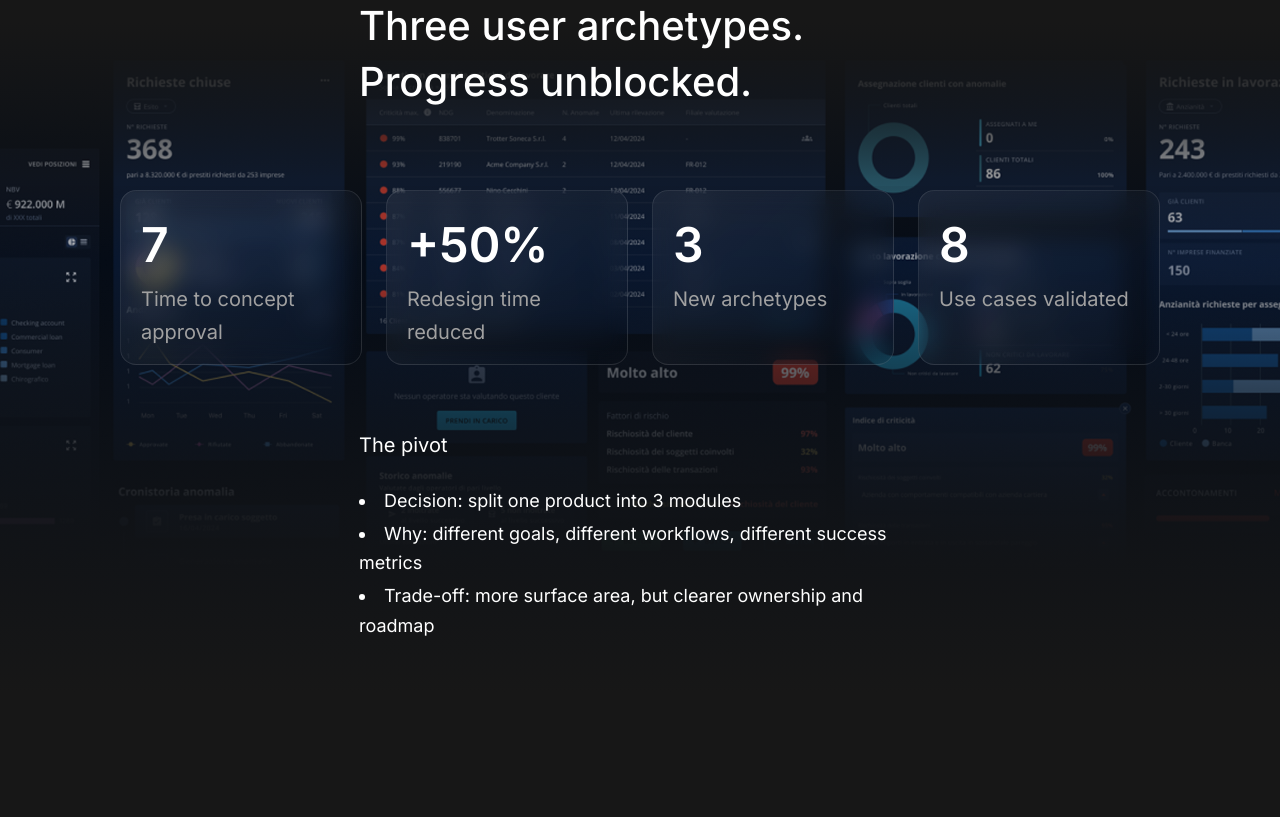
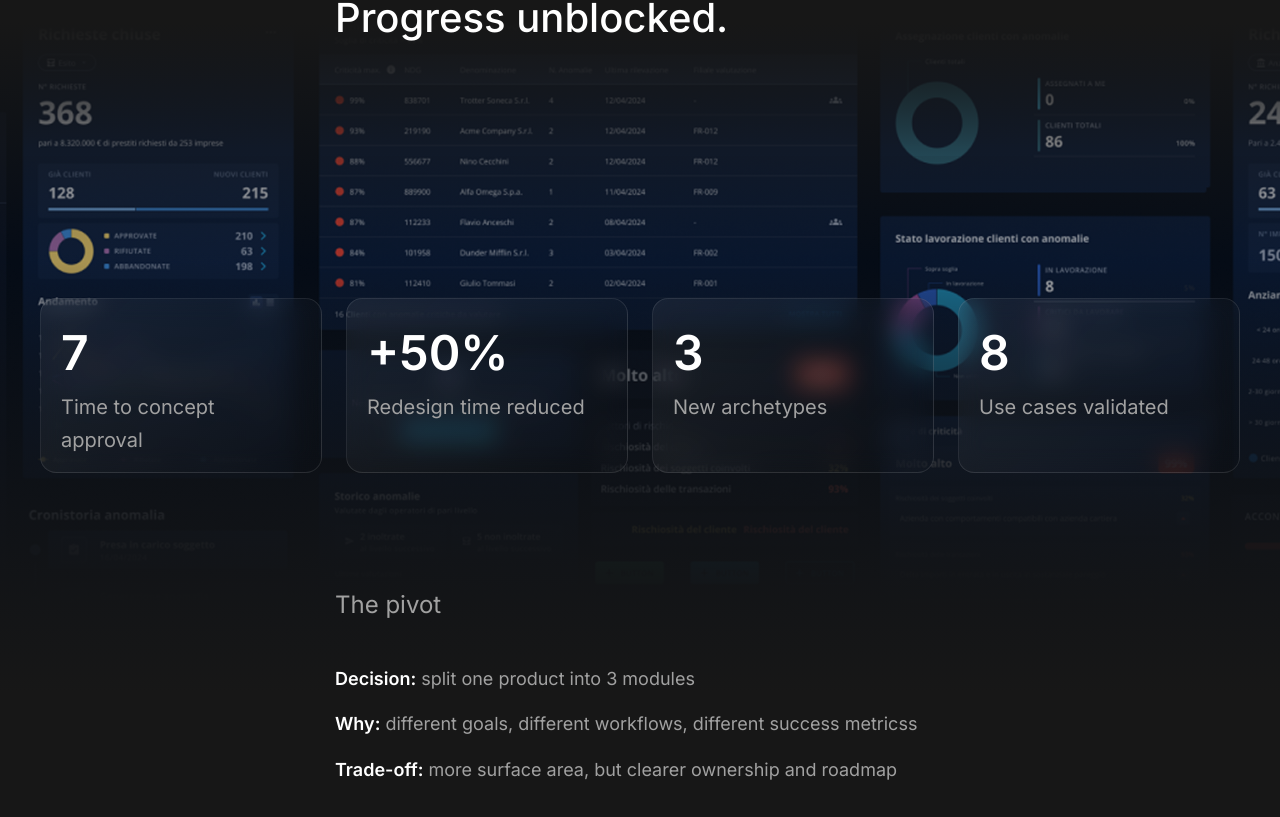
Before and after one commit to leonardodemurtas/portfolio-next, a Next.js app: page /featured/credit-portfolio-monitoring in a window 1280 px wide. Shown: the part 1543-2360 px from the top of the page. Built offline with nearby package versions, Linux system fonts and the light colour scheme.

Commit message:
fix hero

```diff
--- a/app/featured/credit-portfolio-monitoring/page.tsx
+++ b/app/featured/credit-portfolio-monitoring/page.tsx
@@ -161,14 +161,14 @@ export default function CreditPortfolioMonitoringPage() {
             </section>
 
             {/* 3. Goal Section with KPI Cards */}
-            <section className="relative bg-[var(--foreground)] min-h-[960px] overflow-hidden">
+            <section className="relative bg-[var(--foreground)] min-h-[960px] overflow-hidden flex flex-col justify-start items-center">
                 {/* Background Image */}
                 <div className="absolute inset-0 z-0">
                     <Image
                         src="/design-system/Goal-2.png"
                         alt="Dashboard background"
                         fill
-                        className="object-contain object-center"
+                        className="object-cover object-center"
                     />
                 </div>
                 {/* Top gradient fade */}
@@ -180,9 +180,9 @@ export default function CreditPortfolioMonitoringPage() {
                 />
 
                 {/* Content */}
-                <div className="relative z-20 flex flex-col items-center pt-8 pb-16">
+                <div className="relative z-20 flex flex-col items-center pt-0 pb-0">
                     {/* Statement */}
-                    <div className="max-w-[610px] w-full px-6 pt-8 pb-20">
+                    <div className="max-w-[610px] w-full px-0 pt-0 pb-[92px]">
                         <h2 className={`${inter.className} text-4xl md:text-[40px] font-medium leading-[56px] text-white`}>
                             A research-backed concept.
                             <br />
@@ -193,7 +193,7 @@ export default function CreditPortfolioMonitoringPage() {
                     </div>
 
                     {/* KPI Cards */}
-                    <div className="grid grid-cols-1 md:grid-cols-4 gap-6 px-20 mb-16 w-full max-w-[1200px]">
+                    <div className="grid grid-cols-1 md:grid-cols-4 gap-6 pt-40 pb-12 px-0 mb-16 w-full max-w-[1200px]">
                         <KpiTile value="7" label="Time to concept approval" />
                         <KpiTile value="+50%" label="Redesign time reduced" />
                         <KpiTile value="3" label="New archetypes" />
@@ -201,13 +201,12 @@ export default function CreditPortfolioMonitoringPage() {
                     </div>
 
                     {/* The Pivot */}
-                    <div className="max-w-[610px] w-full px-6 text-white">
-                        <p className="text-xl leading-relaxed mb-6">The pivot</p>
-                        <ul className="text-lg leading-relaxed space-y-1 list-disc list-inside">
-                            <li>Decision: split one product into 3 modules</li>
-                            <li>Why: different goals, different workflows, different success metrics</li>
-                            <li>Trade-off: more surface area, but clearer ownership and roadmap</li>
-                        </ul>
+                    <div className="max-w-[610px] flex flex-col gap-4 h-auto w-full px-0 text-white">
+                        <div className="pb-6"><p className="text-2xl text-neutral-400 leading-relaxed">The pivot</p></div>
+                        <div className="text-lg text-neutral-400 leading-relaxed h-auto"><span className="font-semibold text-lg text-white ">Decision:</span> split one product into 3 modules</div>
+                        <div className="text-lg text-neutral-400 leading-relaxed pb-0"><span className="font-semibold text-lg text-white ">Why:</span> different goals, different workflows, different success metricss</div>
+                        <div className="text-lg text-neutral-400 leading-relaxed pb-0"><span className="font-semibold text-lg text-white ">Trade-off:</span> more surface area, but clearer ownership and roadmap</div>
+
                     </div>
                 </div>
             </section>
```
Also changed, not shown: 1 other file (tests, documents, lock files or other folders).
